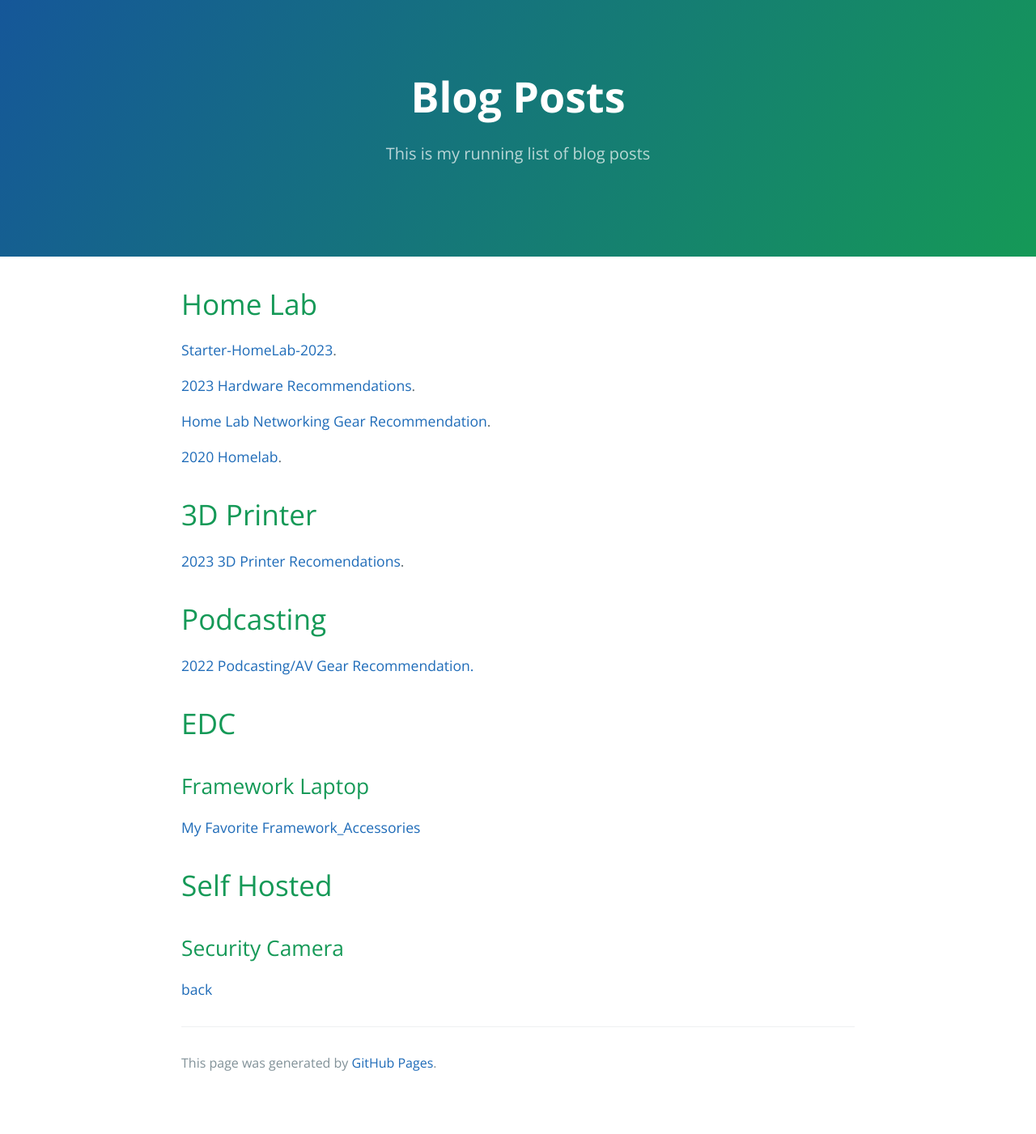
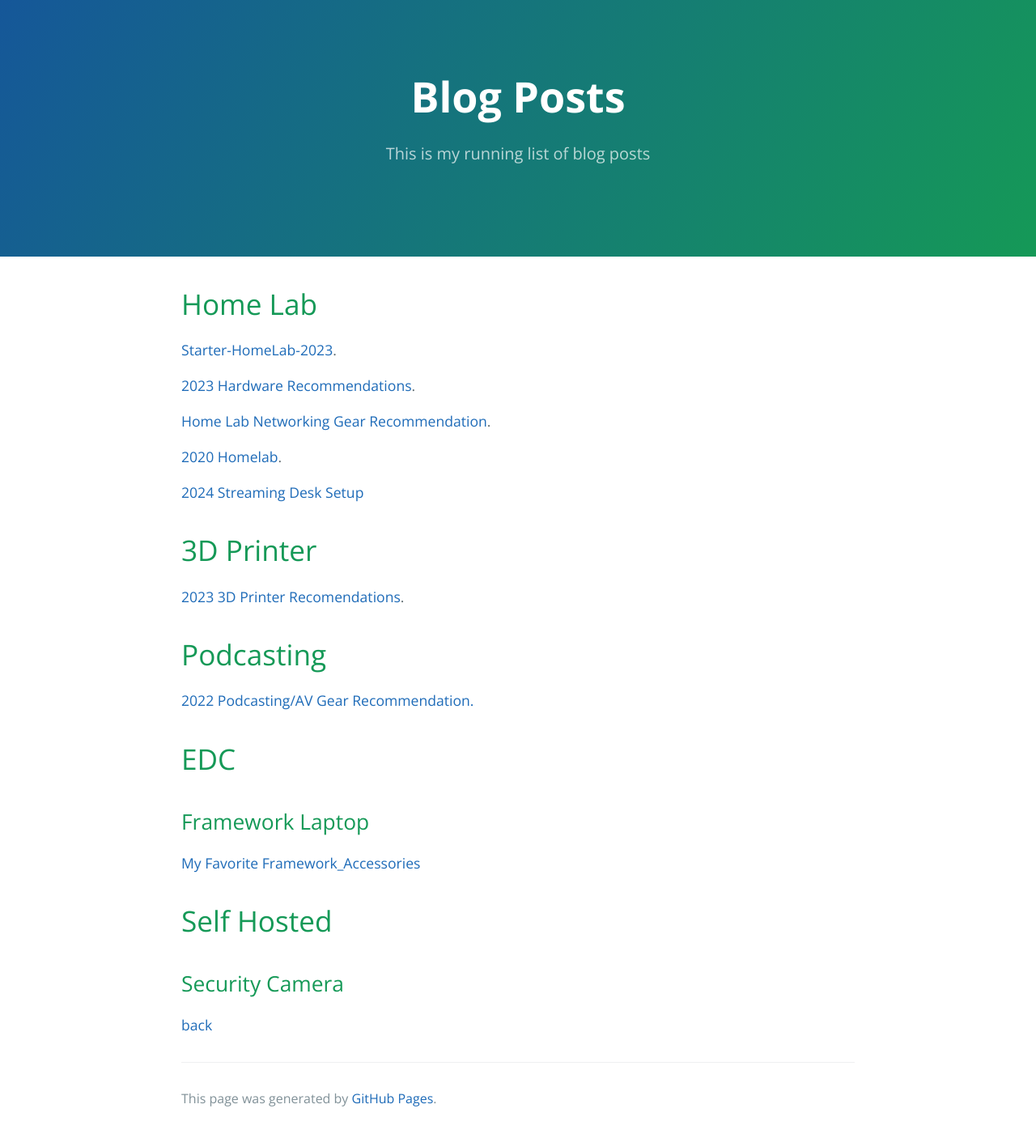
Before and after one commit to jscar-hawk/jscar-hawk.github.io, a Jekyll site: the page built from docs/blog.md, in a window 1280 px wide. Shown: the whole page at 81% size. Built offline with Jekyll 4.4.1, drawn with Linux system fonts in a browser that asks for light colours; before the commit the page ends 1357 px from its top, so only the background shows below that.

Commit message:
Update blog.md

```diff
--- a/docs/blog.md
+++ b/docs/blog.md
@@ -13,6 +13,8 @@ description: This is my running list of blog posts
 [Home Lab Networking Gear Recommendation](./Home_Lab_Networking_Gear_Recommendation.md).
 
 [2020 Homelab](./2020_Mobile_Vlog_Podcasting_Gear_Recommendation.md).
+
+[2024 Streaming Desk Setup](./2024_Streaming_Desk_Setup.md)
 
 
 # 3D Printer
```
